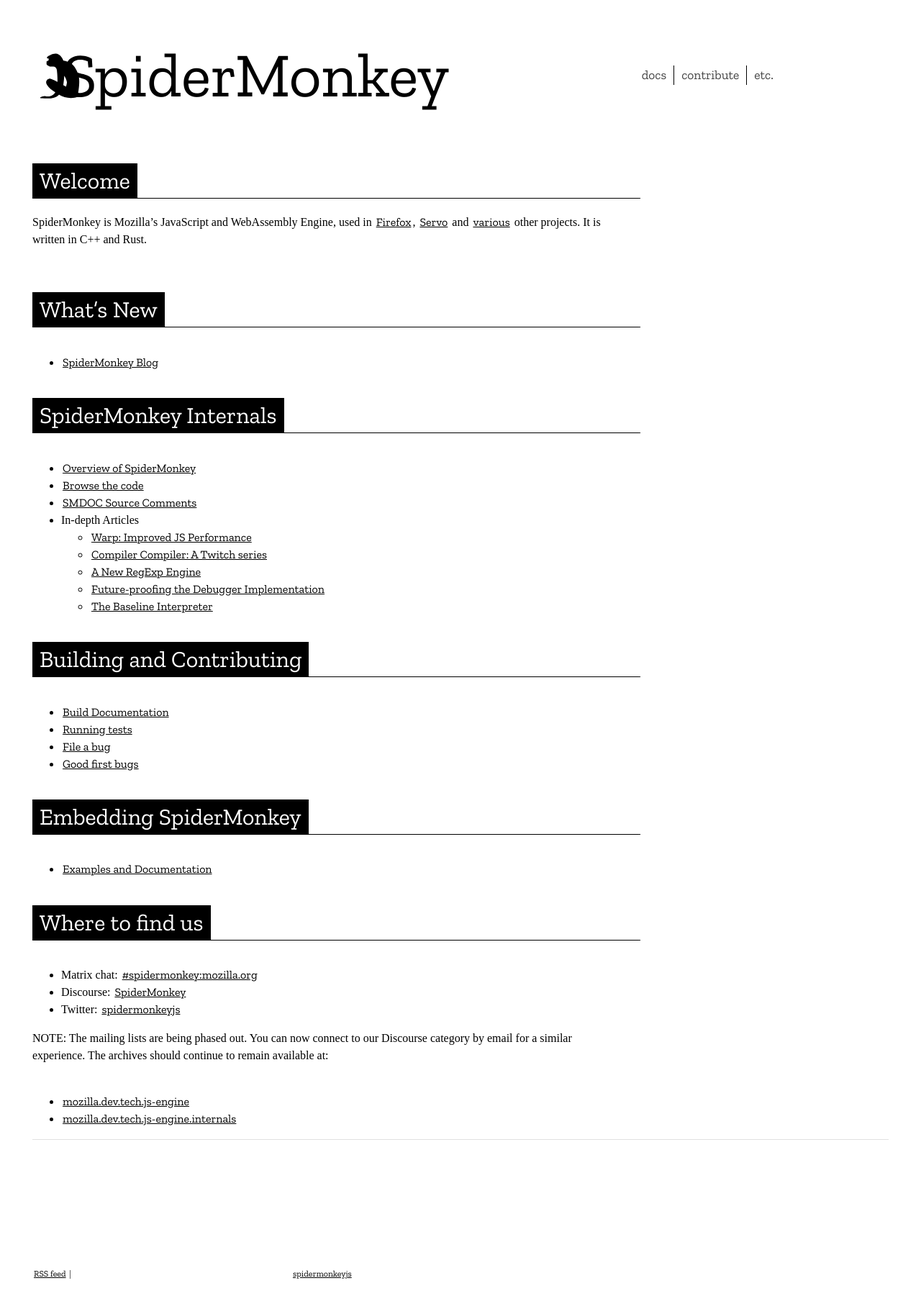
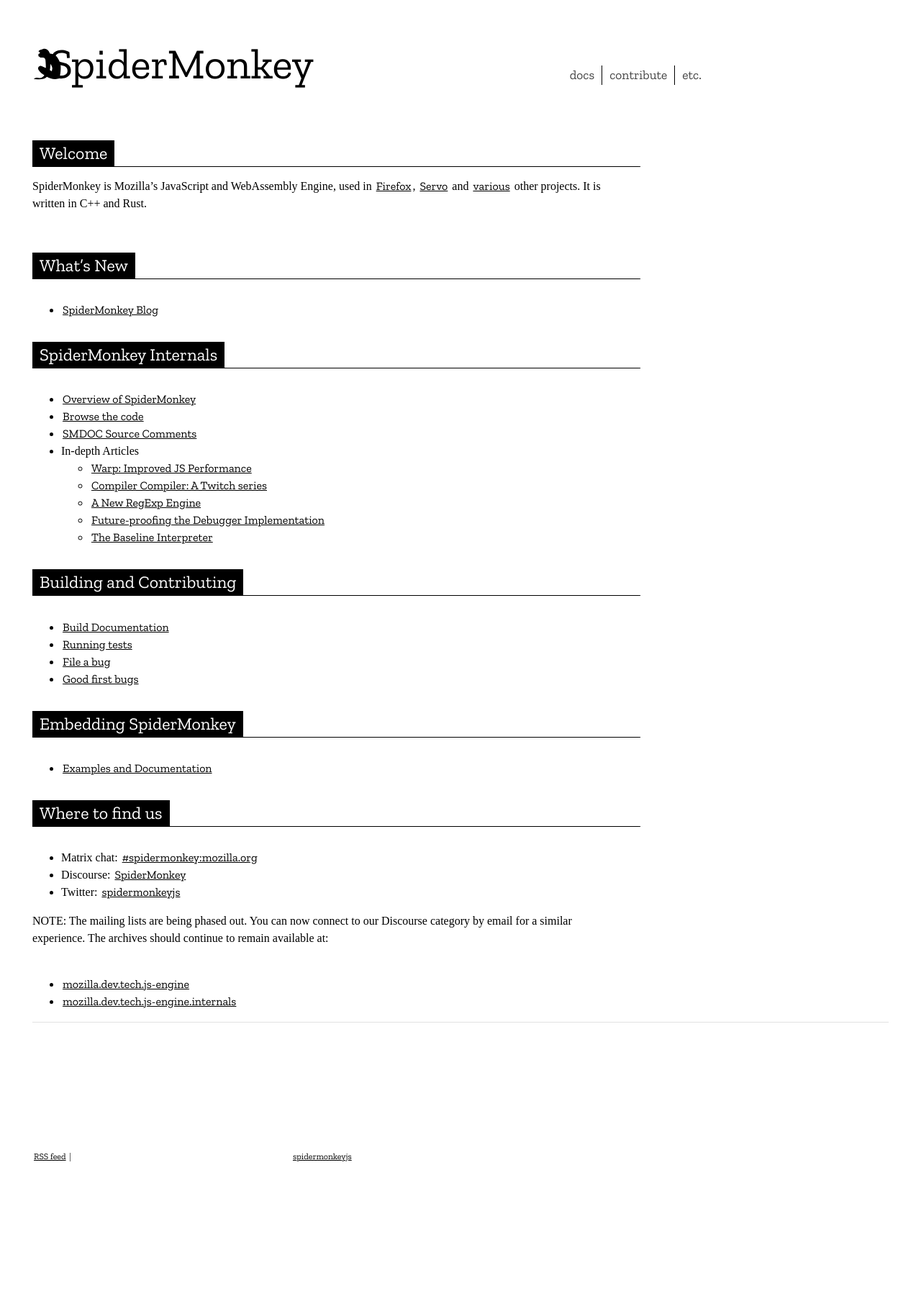
Before and after one commit to mozilla-spidermonkey/spidermonkey.dev, a Jekyll site: the page built from index.markdown, in a window 1280 px wide. Shown: the whole page at 72% size. Built offline with Jekyll 4.4.1, drawn with Linux system fonts in a browser that asks for light colours; nearby versions of some CDN libraries; some web fonts are replaced; after the commit the page ends 1663 px from its top, so only the background shows below that.

Commit message:
adjust spacing on header

```diff
--- a/_sass/_content.scss
+++ b/_sass/_content.scss
@@ -18,6 +18,7 @@
     background-color: var(--color-primary);
     color: var(--color-bg);
     display: inline-block;
+    font-size: 1.5em;
     padding: 0 10px 0 10px;
     &::after {
       position:absolute;
--- a/_sass/_logo-box.scss
+++ b/_sass/_logo-box.scss
@@ -7,32 +7,29 @@
   }
   flex-shrink: 0;
   z-index: 3;
-  padding-top: 3em;
+  padding-top: 0em;
   text-decoration: none;
   .large {
     display: none;
   }
   .small {
     display: block;
-    height: 100px;
     width: 100px;
   }
   @media (min-width: $bp-tablet) {
-    padding-top: 4.5em;
+    padding-top: 3.36em;
     .large {
       display: block;
-      height: 60px;
-      width: 350px;
+      width: 300px;
     }
     .small {
       display: none;
     }
   }
   @media (min-width: $bp-large-tablet) {
-    padding-top: 3em;
+    padding-top: 2.65em;
     .large {
-      height: 90px;
-      width: 600px;
+      width: 400px;
     }
   }
 }
```
